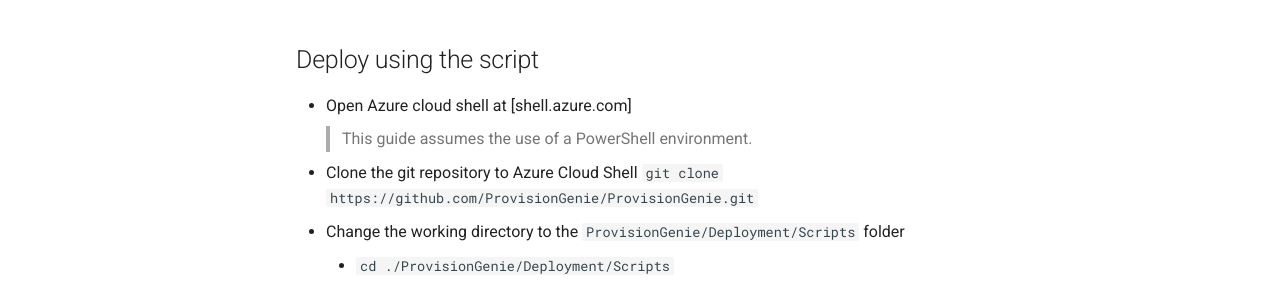
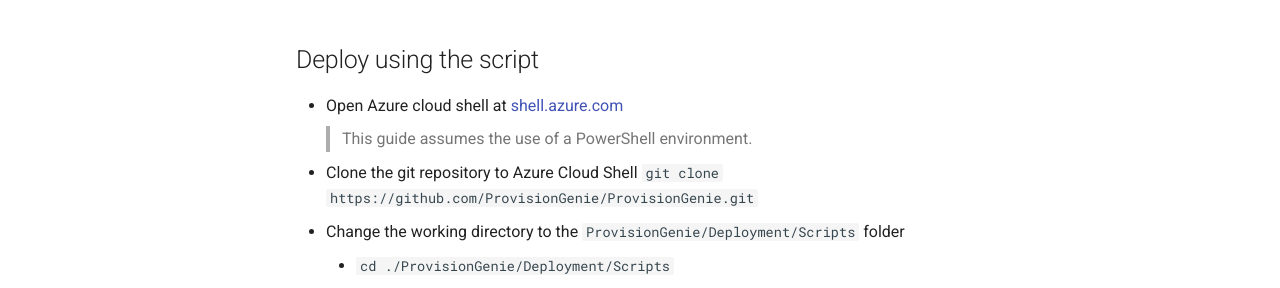
Before and after one commit to ProvisionGenie/ProvisionGenie, an MkDocs documentation site: the page built from Docs/docs/deploymentguide/2-deployazureresources.md, in a window 1280 px wide and 900 px high. Shown: the part 397-685 px from the top of the window. Built offline with MkDocs 1.6.1 and Material for MkDocs 9.7.7, drawn with Linux system fonts in a browser that asks for light colours; comment, search, counter and statistics services are not loaded; some of the changed lines change nothing that is shown.

Commit message:
📝 corrects link

```diff
--- a/Docs/docs/deploymentguide/2-deployazureresources.md
+++ b/Docs/docs/deploymentguide/2-deployazureresources.md
@@ -6,7 +6,7 @@
 
 ## Deploy using the script
 
-- Open Azure cloud shell at [shell.azure.com]
+- Open Azure cloud shell at [shell.azure.com](https://shell.azure.com)
 > This guide assumes the use of a PowerShell environment.
 - Clone the git repository to Azure Cloud Shell `git clone https://github.com/ProvisionGenie/ProvisionGenie.git`
 - Change the working directory to the `ProvisionGenie/Deployment/Scripts` folder
```
